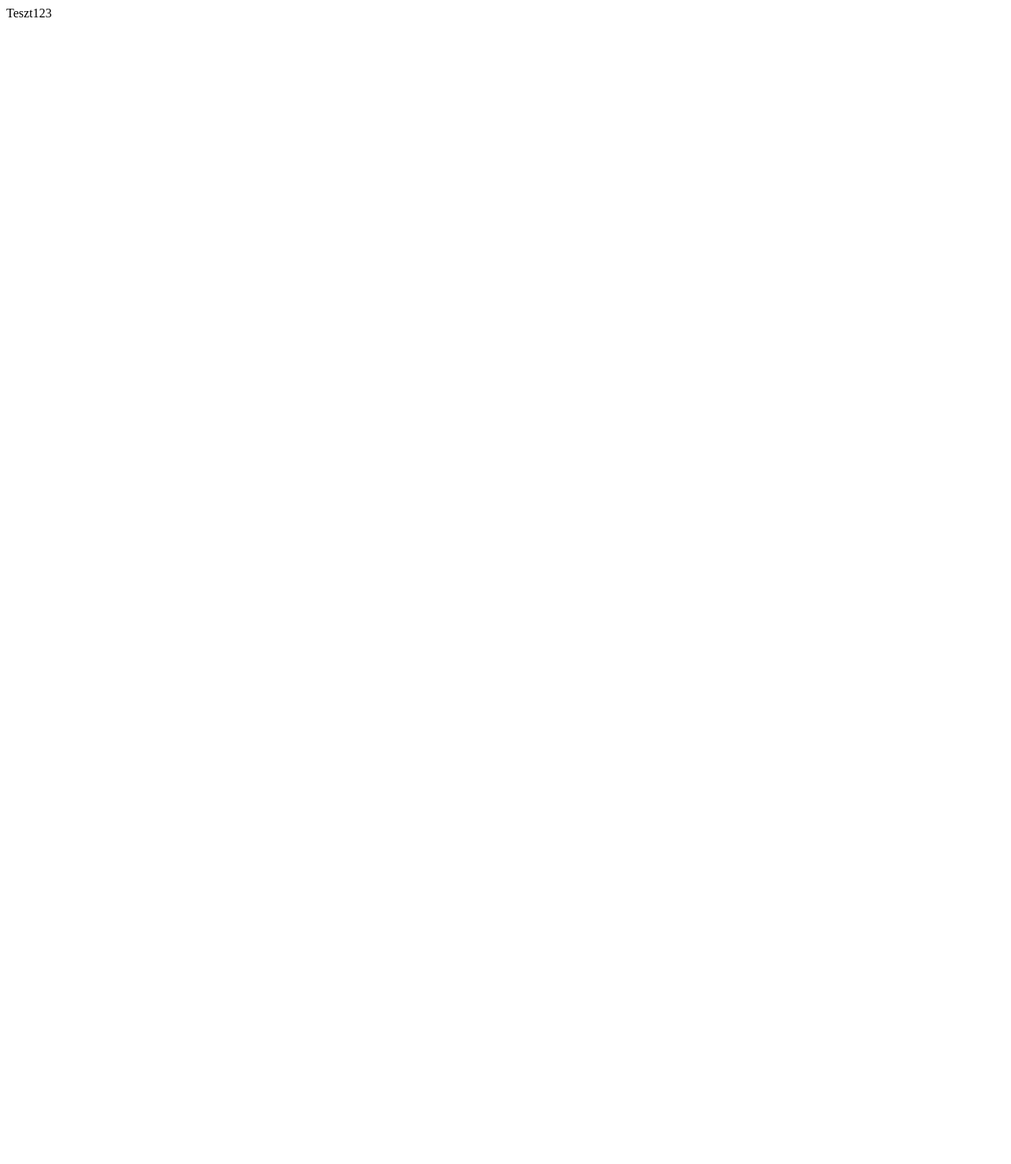
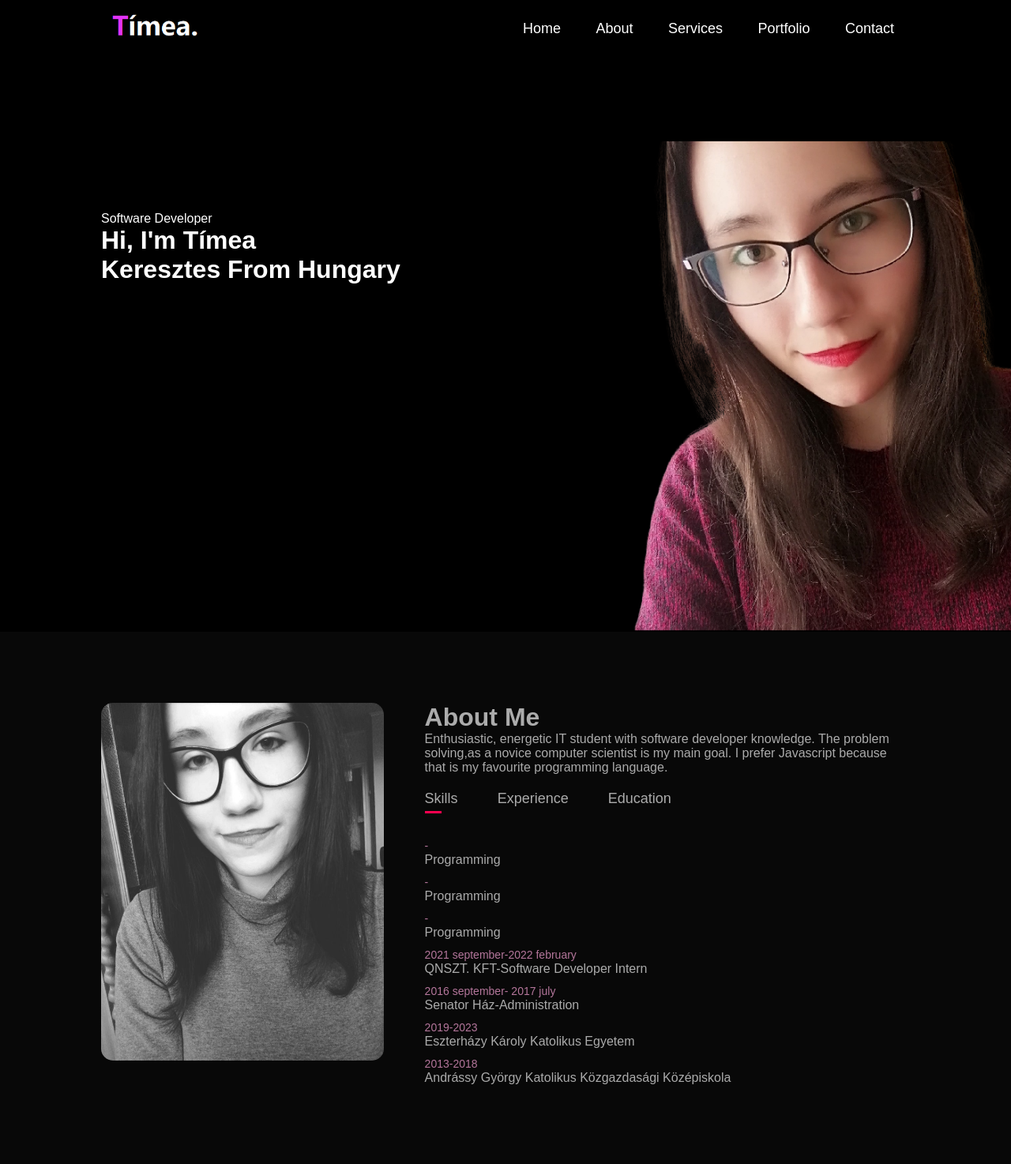
Before and after one commit to IAOV9F/digital-cv, a plain HTML site: page index.html in a window 1280 px wide. Shown: the whole page at 79% size. Before the commit the page ends 800 px from the top, so only its background shows below. Drawn offline with Linux system fonts and the light colour scheme.

Commit message:
homepage

```diff
--- a/index.html
+++ b/index.html
@@ -4,9 +4,83 @@
     <meta charset="UTF-8">
     <meta http-equiv="X-UA-Compatible" content="IE=edge">
     <meta name="viewport" content="width=device-width, initial-scale=1.0">
-    <title>Document</title>
+    <title>Personal CV</title>
+    <link rel="stylesheet" href="style.css">
 </head>
 <body>
-    <div>Teszt123</div>
+    <div id="header">
+        <div class = "container">
+        <nav>
+            <img src="images/logo.png" class="logo">
+            <ul>
+                <li><a href="#">Home</a></li>
+                <li><a href="#">About</a></li>
+                <li><a href="#">Services</a></li>
+                <li><a href="#">Portfolio</a></li>
+                <li><a href="#">Contact</a></li>
+            </ul>
+
+        </nav>
+        <div class="header-text"></div>
+        <p>Software Developer</p>
+        <h1>Hi, I'm <span>Tímea</span><br>Keresztes From Hungary</h1>
+    </div>
+    </div>
+    <!---------about-------->
+    <div id="about">
+        <div class="container">
+            <div class="row">
+                <div class="about-col-1">
+                    <img src="images/user.png">
+                </div>
+                <div class="about-col-2">
+                    <h1 class="sub-title">About Me</h1>
+                    <p>Enthusiastic, energetic IT student with software developer knowledge. The problem solving,as a novice computer scientist is my main goal. I prefer Javascript because that is my favourite programming language.</p>
+
+                    <div class="tab-titles">
+                    <p class ="tab-links active-link" onclick="opentab('skills')">Skills</p>
+                    <p class ="tab-links" onclick="opentab('experience')">Experience</p>
+                    <p class ="tab-links" onclick="opentab('education')">Education</p>
+
+                </div>
+                <div class="tab-contents active-tab" id="skills">
+                    <ul>
+                        <li><span>-</span><br>Programming</li>
+                        <li><span>-</span><br>Programming</li>
+                        <li><span>-</span><br>Programming</li>
+                    </ul>
+                </div>
+                <div class="tab-contents" id = "experience">
+                    <ul>
+                        <li><span>2021 september-2022 february</span><br>QNSZT. KFT-Software Developer Intern</li>
+                        <li><span>2016 september- 2017 july</span><br>Senator Ház-Administration</li>
+                    </ul>
+                </div>
+                <div class="tab-contents" id = "education">
+                    <ul>
+                        <li><span>2019-2023</span><br>Eszterházy Károly Katolikus Egyetem</li>
+                        <li><span>2013-2018</span><br>Andrássy György Katolikus Közgazdasági Középiskola</li>
+                    </ul>
+                </div>
+            </div>
+            </div>
+        </div>
+    </div>
+    <script>
+        var tablinks = document.getElementsByClassName("tab-links");
+        var tabcontents = document.getElementsByClassName("tab-contents");
+
+        function opentab(tabname){
+            for(tablink of tablinks){
+                tablink.classList.remove("active-link");
+            }
+            for(tabcontent of tabcontents){
+                tabcontent.classList.remove("active-tab");
+            }
+            event.currentTarget.classList.add("active-link");
+            document.getElementById(tabname).classList.add("active-tab");
+
+        }
+    </script>
 </body>
 </html>
--- a/style.css
+++ b/style.css
@@ -0,0 +1,125 @@
+*{
+    margin: 0;
+    padding: 0;
+    font-family: 'Poppins', sans-serif;
+    box-sizing: border-box;
+}
+body{
+    background: #080808;
+    color: #fff;
+}
+#header{
+    width: 100%;
+    height: 100vh;
+    background-image: url(images/background.png);
+    background-size: cover;
+    background-position: center;
+}
+.container{
+    padding: 10px 10%;
+}
+nav{
+    display: flex;
+    align-items: center;
+    justify-content: space-between;
+    flex-wrap: wrap;
+}
+.logo{
+    width: 140px;
+
+}
+nav ul li{
+    display: inline-block;
+    list-style: none;
+    margin: 10px 20px;
+}
+nav ul li a{
+    color: #fff;
+    text-decoration: none;
+    font-size: 18px;
+    position: relative;
+}
+nav ul li a::after{
+    content: '';
+    width: 0;
+    height: 3px;
+    background: #ff004f;
+    position: absolute;
+    left: 0;
+    bottom: -6px;
+    transition: 0.5s;
+}
+nav ul li a:hover::after{
+    width: 100%;
+}
+.header-text{
+    margin-top: 20%;
+    font-size: 30px;
+}
+.header-text h1{
+    font-size: 60px;
+    margin-top: 20px;
+}
+.header-text h1 span{
+    color: #ff004f;
+}
+/* ---------------about -------------*/
+#about{
+    padding: 80px 0;
+    color: #ababab;
+}
+.row{
+    display: flex;
+    justify-content: space-between;
+    flex-wrap: wrap;
+}
+.about-col-1{
+    flex-basis: 35%;
+}
+.about-col-1 img{
+    width: 100%;
+    border-radius: 15px;
+}
+.about-col-2{
+    flex-basis: 60%;
+}
+sub-title{
+    font-size: 60px;
+    font-weight: 600;
+    color: #fff;
+}
+.tab-titles{
+    display: flex;
+    margin: 20px 0 40px;
+}
+.tab-links{
+    margin-right: 50px;
+    font-size: 18px;
+    font-weight: 500;
+    cursor: pointer;
+    position: relative;
+}
+.tab-links::after{
+    content: '';
+    width: 0;
+    height: 3px;
+    background: #ff004f;
+    position: absolute;
+    left: 0;
+    bottom: -8px;
+    transition: 0.5s;
+}
+.tab-links.active-link::after{
+    width: 50%;
+}
+.tab-contents ul li{
+    list-style: none;
+    margin: 10px 0;
+}
+.tab-contents ul li span{
+    color: #b4769b;
+    font-size: 14px;
+}
+.tab-contents.active-tab{
+    display: block;
+}
```
Also changed, not shown: images/background.png (added), images/logo.png (added), images/user.png (added).
